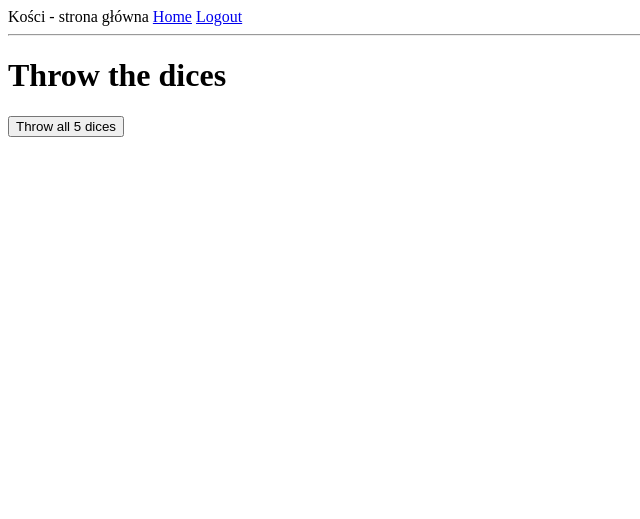
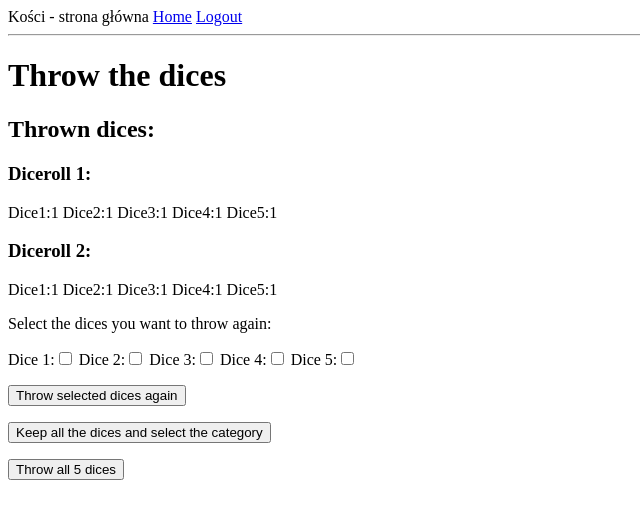
Before and after one commit to norseny/DiceGame, a Flask app: page /throw/1 in a window 1280 px wide. Shown: the top 519 px of the page, without its empty margins (0-640 px from the left). Run offline with Flask 2, Linux system fonts and the light colour scheme; a user stored in the database is signed in; tables that the repository leaves empty hold one stand-in row (values such as "Sample post").

Commit message:
Throw route, template, form finished

```diff
--- a/app/forms.py
+++ b/app/forms.py
@@ -43,3 +43,4 @@ class ThrowForm(FlaskForm):
     throwsel = SubmitField('Throw selected dices again',)
     throwall = SubmitField('Throw all 5 dices')
     keep = SubmitField('Keep all the dices and select the category')
+    catsel = SubmitField('Go to category selection')
--- a/app/routes.py
+++ b/app/routes.py
@@ -66,79 +66,113 @@ def newgame():
         db.session.add(game)
         db.session.add(gameresult)
         db.session.commit()
+        if session.get('dicerollid1'):
+            session.pop('dicerollid1')
+        if session.get('dicerollid2'):
+            session.pop('dicerollid2')
+        if session.get('dicerollid3'):
+            session.pop('dicerollid3')
         flash('New game %s created' % game.name)
         return redirect(url_for('throw', gameid=game.id))
     return render_template('newgame.html', title='New Game', form=form)
 
 @app.route('/throw/<int:gameid>', methods=['GET', 'POST'])
-@app.route('/throw/<int:gameid>/<int:turn>/<dicerollid1>/<dicerollid2>', methods=['GET', 'POST'])
-def throw(gameid, turn=1, dicerollid1=None, dicerollid2= None):
-    oldturn = turn
+def throw(gameid):
+    turn = 1
     diceroll1 = []
     diceroll2 = []
     diceroll3 = []
-    if dicerollid1 is not None:
-        dicerollclass1 = Diceroll.query.filter_by(id=dicerollid1)
+    if session.get('dicerollid1'):
+        id = session['dicerollid1']
+        dicerollclass1 = Diceroll.query.get(id)
         diceroll1.append(dicerollclass1.dice1)
         diceroll1.append(dicerollclass1.dice2)
         diceroll1.append(dicerollclass1.dice3)
         diceroll1.append(dicerollclass1.dice4)
         diceroll1.append(dicerollclass1.dice5)
-        if dicerollid2 is not None:
-            dicerollclass2 = Diceroll.query.filter_by(id=dicerollid2)
+        turn = 2
+        if session.get('dicerollid2'):
+            id = session['dicerollid2']
+            dicerollclass2 = Diceroll.query.get(id)
             diceroll2.append(dicerollclass2.dice1)
             diceroll2.append(dicerollclass2.dice2)
             diceroll2.append(dicerollclass2.dice3)
             diceroll2.append(dicerollclass2.dice4)
             diceroll2.append(dicerollclass2.dice5)
+            turn = 3
     form = ThrowForm()
     if form.validate_on_submit():
-        if form.keep.data:
-            # insert to round model db
-            return redirect(url_for('category',gameid=gameid)) # to complete
-        elif form.throwsel.data:
-            dicerolldb = dicerollclass1
-            if form.dice1.data:
-                dicerolldb.dice1 = random.randint(1, 6)
-            if form.dice2.data:
-                dicerolldb.dice2 = random.randint(1, 6)
-            if form.dice3.data:
-                dicerolldb.dice3 = random.randint(1, 6)
-            if form.dice4.data:
-                dicerolldb.dice5 = random.randint(1, 6)
-            if form.dice5.data:
-                dicerolldb.dice5 = random.randint(1, 6)
-            flash('Selected dices thrown')
+        if form.throwsel.data:
+            print('throwsel')
+            if turn > 1 :
+                dicerolldb = Diceroll()
+                if turn ==2:
+                    dicerolldb = dicerollclass1
+                elif turn == 3:
+                    dicerolldb = dicerollclass2
+                if form.dice1.data:
+                    dicerolldb.dice1 = random.randint(1, 6)
+                if form.dice2.data:
+                    dicerolldb.dice2 = random.randint(1, 6)
+                if form.dice3.data:
+                    dicerolldb.dice3 = random.randint(1, 6)
+                if form.dice4.data:
+                    dicerolldb.dice5 = random.randint(1, 6)
+                if form.dice5.data:
+                    dicerolldb.dice5 = random.randint(1, 6)
+                flash('Selected dices thrown')
+                db.session.add(dicerolldb)
+                db.session.commit()
+                if turn == 2:
+                    session['dicerollid2'] = dicerolldb.id
+                    id = session['dicerollid2']
+                    dicerollclass2 = Diceroll.query.get(id)
+                    diceroll2.append(dicerollclass2.dice1)
+                    diceroll2.append(dicerollclass2.dice2)
+                    diceroll2.append(dicerollclass2.dice3)
+                    diceroll2.append(dicerollclass2.dice4)
+                    diceroll2.append(dicerollclass2.dice5)
+                elif turn == 3:
+                    session['dicerollid3'] = dicerolldb.id
+                    id = session['dicerollid3']
+                    dicerollclass3 = Diceroll.query.get(id)
+                    diceroll3.append(dicerollclass3.dice1)
+                    diceroll3.append(dicerollclass3.dice2)
+                    diceroll3.append(dicerollclass3.dice3)
+                    diceroll3.append(dicerollclass3.dice4)
+                    diceroll3.append(dicerollclass3.dice5)
+                turn += 1
+                return render_template('throw.html', title='Throw', form=form, turn=turn, dices1=diceroll1,dices2=diceroll2, dices3=diceroll3)
         elif form.throwall.data:
-            if dicerollid1 is None:
+            if not session.get('dicerollid1'):
                 for i in range(5):
                     diceroll1.append(random.randint(1, 6))
-                dicerolldb = Diceroll(dice1=diceroll1[0], dice2=diceroll1[1], dice3=diceroll1[2], dice4=diceroll1[3], dice5=diceroll1[4])
-                turn += 1
+                dicerolldb = Diceroll(dice1=diceroll1[0], dice2=diceroll1[1], dice3=diceroll1[2], dice4=diceroll1[3],dice5=diceroll1[4])
                 db.session.add(dicerolldb)
                 db.session.commit()
-                return redirect(url_for('throw', gameid=gameid,dicerollid1=dicerolldb.id, dicerollid2=None))
-                # return render_template('throw.html', title='Throw', form=form, turn=turn, dices1=diceroll1, dices2=diceroll2, dices3=diceroll3, dicerollid1=dicerolldb.id, dicerollid2=None)
-            elif (dicerollid1 is not None) and (dicerollid2 is None):
+                session['dicerollid1'] = dicerolldb.id
+            elif session.get('dicerollid1') and (not session.get('dicerollid2')):
                 for i in range(5):
                     diceroll2.append(random.randint(1, 6))
-                turn += 1
-                dicerolldb = Diceroll(dice1=diceroll1[0], dice2=diceroll2[1], dice3=diceroll2[2], dice4=diceroll2[3], dice5=diceroll2[4])
+                dicerolldb = Diceroll(dice1 = diceroll2[0], dice2=diceroll2[1], dice3=diceroll2[2], dice4=diceroll2[3], dice5=diceroll2[4])
                 db.session.add(dicerolldb)
                 db.session.commit()
-                return render_template('throw.html', title='Throw', form=form, turn=turn, dices1=diceroll1, dices2=diceroll2, dices3=diceroll3, dicerollid1=dicerollclass1.id, dicerollid2=dicerolldb.id)
-            elif (dicerollid2 is not None):
+                session['dicerollid2'] = dicerolldb.id
+                id = session['dicerollid2']
+            elif session.get('dicerollid2') is not None:
                 for i in range(5):
                     diceroll3.append(random.randint(1, 6))
-                dicerolldb = Diceroll(dice1=diceroll1[0], dice2=diceroll3[1], dice3=diceroll3[2], dice4=diceroll3[3], dice5=diceroll3[4])
-                turn += 1
+                dicerolldb = Diceroll(dice1=diceroll3[0], dice2=diceroll3[1], dice3=diceroll3[2], dice4=diceroll3[3],dice5=diceroll3[4])
                 db.session.add(dicerolldb)
                 db.session.commit()
-                return redirect(url_for('category', gameid=gameid))  # to complete
+                session['dicerollid3'] = dicerolldb.id
+                id = session['dicerollid3']
+            turn +=1
             flash('All dices thrown')
-        # return render_template('throw.html', title='Throw', form=form, turn=turn,dices1=diceroll1, dices2=diceroll2,dices3=diceroll3,dicerollid1=dicerolldb.id, dicerollid2= None)
-    #return render_template('thrown.html', title='Thrown', dices=dices, firstDicerollId=firstDiceroll.id)
-    return render_template('throw.html', title='Throw', form=form, turn=oldturn, dices1=diceroll1, dices2=diceroll2, dices3=diceroll3)
+            return render_template('throw.html', title='Throw', form=form, turn=turn, dices1=diceroll1,dices2=diceroll2, dices3=diceroll3)
+        elif form.keep.data or form.catsel.data:
+            return redirect(url_for('category',gameid=gameid)) # todo complete
+    return render_template('throw.html', title='Throw', form=form, turn=turn, dices1=diceroll1, dices2=diceroll2, dices3=diceroll3)
 
 
 @app.route('/thrown<int:gameid>/<int:turn>/<int:dicerollid>', methods=['GET', 'POST'])
@@ -151,4 +185,4 @@ def thrown(gameid, turn, dicerollid):
 
 
 if __name__ == '__main__':
-    app.run()
+    app.run(host='localhost', port=5027, debug=True)
--- a/app/templates/base.html
+++ b/app/templates/base.html
@@ -12,9 +12,9 @@
     <div>Kości - strona główna
         <a href="{{ url_for('index') }}">Home</a>
         {% if current_user.is_anonymus %}
-        <a href={{ url_for('login') }}>Login</a>
-        {% else %}
-        <a href={{ url_for('logout') }}>Logout</a>
+            <a href={{ url_for('login') }}>Login</a>
+        {% else  %}
+            <a href={{ url_for('logout') }}>Logout</a>
         {% endif %}
     </div>
     <hr>
--- a/app/templates/index.html
+++ b/app/templates/index.html
@@ -2,9 +2,9 @@
 
 {% block content %}
     <h1>Oto kości! Zagraj {{ current_user.username }}!</h1>
-    {% for gameresult in game_results %}
-    <div><p>{{ gameresult.user.username }} scored {{ gameresult.result }}</p></div>
-    {% endfor %}
+{#    {% for gameresult in game_results %}#}
+{#    <div><p>{{ gameresult.user.username }} scored {{ gameresult.result }}</p></div>#}
+{#    {% endfor %}#}
         <p>New Game? <a href="{{ url_for('newgame') }}"> Click to Play!</a></p>
 
 {% endblock %}
--- a/app/templates/throw.html
+++ b/app/templates/throw.html
@@ -1,7 +1,11 @@
 {% extends "base.html" %}
 
 {%  block content %}
-    <h1>Throw the dices</h1>
+    {% if turn < 4 %}
+        <h1>Throw the dices</h1>
+    {% elif turn == 4 %}
+        <h1>All of them</h1>
+    {% endif %}
     <form action="" method="post">
         {{ form.hidden_tag() }}
         {% if turn > 1 %}
@@ -13,7 +17,7 @@
                 {% endfor %}
             </p>
         {% endif %}
-        {% if turn == 2 %}
+        {% if turn > 2 %}
             <h3>Diceroll 2:</h3>
             <p>
                 {% for dice in dices2 %}
@@ -21,7 +25,7 @@
                 {% endfor %}
             </p>
         {% endif %}
-        {% if turn == 3 %}
+        {% if turn > 3 %}
             <h3>Diceroll 3:</h3>
             <p>
                 {% for dice in dices3 %}
@@ -29,7 +33,7 @@
                 {% endfor %}
             </p>
         {% endif %}
-        {% if turn != 1 %}
+        {% if turn != 1 and turn < 4%}
             <p>
                 Select the dices you want to throw again:
             </p>
@@ -47,8 +51,13 @@
                 {{ form.keep() }}
             </p>
         {% endif %}
+        {% if turn < 4%}
         <p>
             {{ form.throwall() }}
         </p>
+        {% endif %}
+        {% if turn == 4 %}
+            {{ form.catsel() }}
+        {% endif %}
     </form>
 {% endblock %}
--- a/run.py
+++ b/run.py
@@ -1,3 +1,3 @@
 #!flask/bin/python
 from app import app
-app.run(host='localhost', port=5027, debug=True)
+app.run(host='0.0.0.0', port=5027, debug=True)
```
Also changed, not shown: 1 other file.
